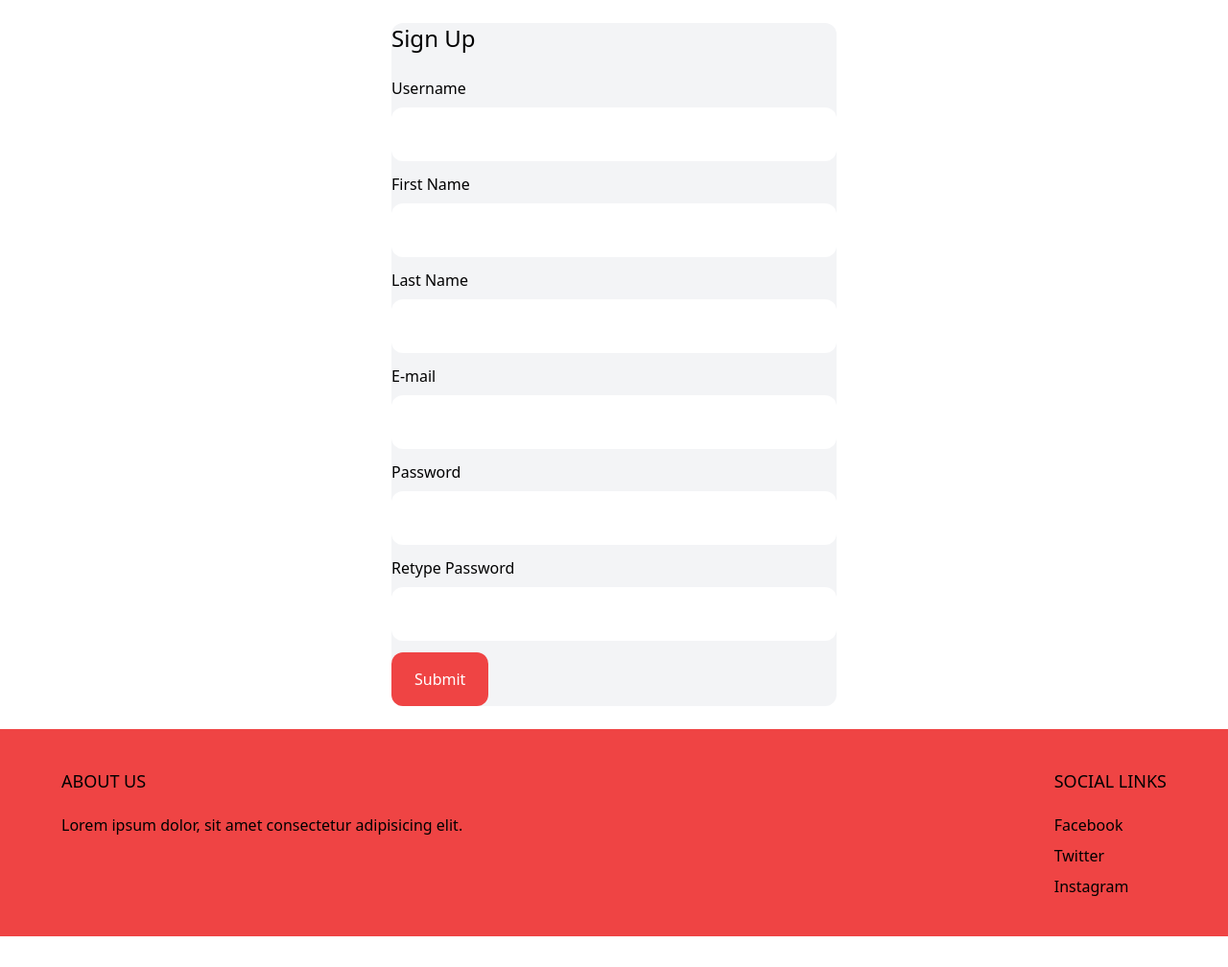
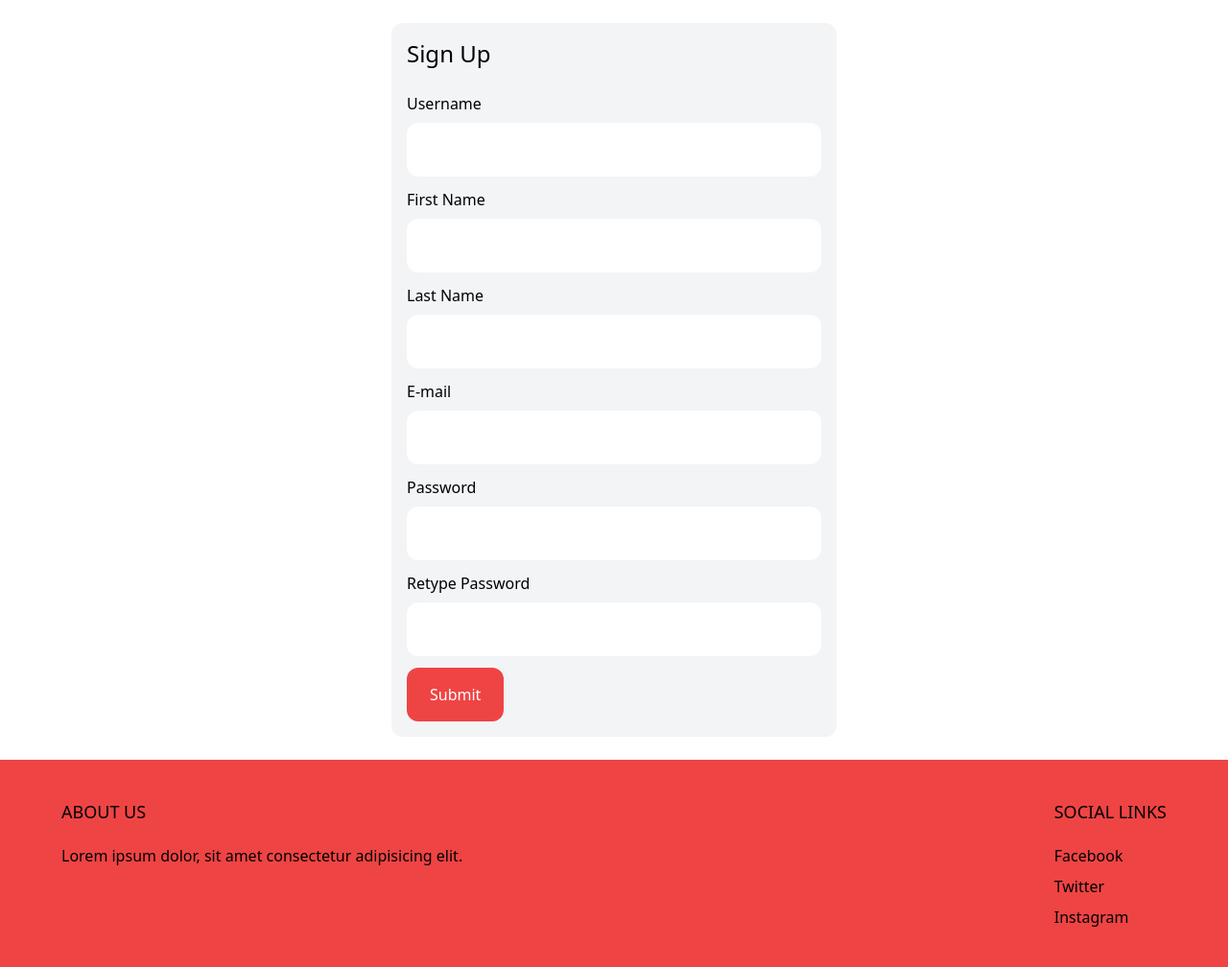
Before and after one commit to Joshyvibe/e-commerce-website-project, a Django app: page /signup in a window 1280 px wide. Shown: the part 77-1085 px from the top of the page at 96% size. Before the commit the page ends 1053 px from the top, so only its background shows below. Run offline with Django 4.2, Linux system fonts and the light colour scheme; some libraries are stand-ins or nearby versions.

Commit message:
Update signup.html
Updated padding on signup.html

```diff
--- a/core/templates/core/signup.html
+++ b/core/templates/core/signup.html
@@ -4,7 +4,7 @@
 {% block content %}
 
 <div class="max-w-lg mx-auto flex flex-wrap p-6">
-    <div class="w-full bg-gray-100 p-5=6 rounded-xl">
+    <div class="w-full bg-gray-100 p-4 rounded-xl">
         <h1 class="mb-6 text-2xl">
             Sign Up
         </h1>
```
